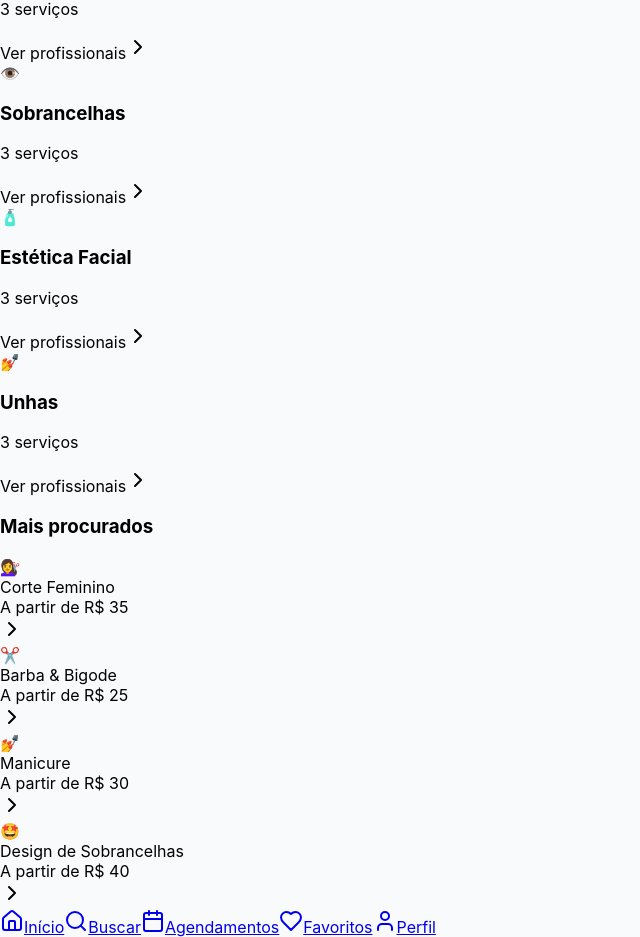
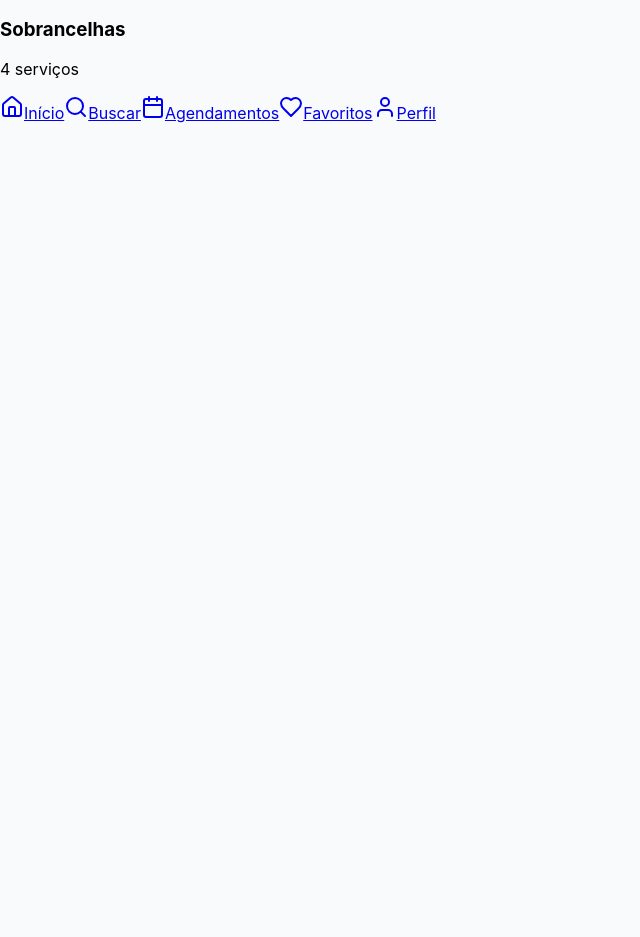
Before and after one commit to Sergioljm/myserve-app, a React (Create React App) app: page / in a window 1280 px wide. Shown: the part 876-1813 px from the top of the page, without its empty margins (0-640 px from the left). After the commit the page ends 999 px from the top, so only its background shows below. Built offline with nearby package versions, Linux system fonts and the light colour scheme; the HTML template or start-up script is replaced by a standard one.

Commit message:
Update Home.jsx

```diff
--- a/src/pages/Home.jsx
+++ b/src/pages/Home.jsx
@@ -3,54 +3,84 @@ import { useNavigate } from 'react-router-dom';
 import { Button } from '../components/ui/button';
 import { Input } from '../components/ui/input';
 import { MapPin, Search, ChevronRight } from 'lucide-react';
-import { serviceCategories } from '../data/mockData';
 
 const Home = () => {
   const navigate = useNavigate();
 
+  const serviceCategories = [
+    {
+      id: 1,
+      name: 'Cabelo',
+      icon: '✂️',
+      services: 6,
+      color: 'bg-gradient-to-br from-pink-400 to-pink-500'
+    },
+    {
+      id: 2,
+      name: 'Barbearia',
+      icon: '💈',
+      services: 5,
+      color: 'bg-gradient-to-br from-blue-400 to-blue-500'
+    },
+    {
+      id: 3,
+      name: 'Maquiagem',
+      icon: '💄',
+      services: 4,
+      color: 'bg-gradient-to-br from-purple-400 to-purple-500'
+    },
+    {
+      id: 4,
+      name: 'Sobrancelhas',
+      icon: '👁️',
+      services: 4,
+      color: 'bg-gradient-to-br from-orange-400 to-orange-500'
+    }
+  ];
+
   return (
-    <div className="bg-white min-h-full">
+    <div className="bg-gray-50 min-h-full">
       {/* Hero Section */}
-      <div className="px-4 py-6 bg-gradient-to-br from-pink-50 to-violet-50">
+      <div className="px-4 py-6 bg-white">
         {/* Location */}
-        <div className="flex items-center mb-4 text-gray-600">
+        <div className="flex items-center justify-center mb-6 text-gray-600">
           <MapPin className="h-4 w-4 mr-1" />
           <span className="text-sm">São Paulo, SP</span>
         </div>
 
         {/* Greeting */}
-        <div className="mb-6">
-          <h1 className="text-2xl font-bold text-gray-900 mb-2">
+        <div className="text-center mb-6">
+          <h1 className="text-3xl font-bold text-gray-900 mb-3">
             Olá! 👋
           </h1>
-          <p className="text-gray-600 text-base">
+          <p className="text-gray-500 text-base">
             Que serviço você está procurando hoje?
           </p>
         </div>
 
         {/* Search */}
-        <div className="relative mb-6">
-          <Search className="absolute left-3 top-1/2 transform -translate-y-1/2 text-gray-400 h-5 w-5" />
+        <div className="relative mb-8 max-w-sm mx-auto">
+          <Search className="absolute left-4 top-1/2 transform -translate-y-1/2 text-gray-400 h-5 w-5" />
           <Input
             placeholder="Cabelo, barba, manicure..."
-            className="pl-12 h-12 text-base bg-white border-0 shadow-sm rounded-xl"
+            className="pl-12 h-14 text-base bg-gray-50 border-0 rounded-2xl text-center"
             onClick={() => navigate('/services')}
           />
         </div>
 
         {/* Stats */}
-        <div className="grid grid-cols-3 gap-4">
-          <div className="bg-white/70 backdrop-blur rounded-xl p-4 text-center shadow-sm">
-            <div className="text-xl font-bold text-gray-900">2.500+</div>
-            <div className="text-xs text-gray-600">Profissionais</div>
+        <div className="grid grid-cols-3 gap-4 mb-8">
+          <div className="text-center">
+            <div className="text-2xl font-bold text-gray-900">2.500+</div>
+            <div className="text-sm text-gray-500">Profissionais</div>
           </div>
-          <div className="bg-white/70 backdrop-blur rounded-xl p-4 text-center shadow-sm">
-            <div className="text-xl font-bold text-gray-900">4.8⭐</div>
-            <div className="text-xs text-gray-600">Avaliação</div>
+          <div className="text-center">
+            <div className="text-2xl font-bold text-gray-900">4.8 ⭐</div>
+            <div className="text-sm text-gray-500">Avaliação</div>
           </div>
-          <div className="bg-white/70 backdrop-blur rounded-xl p-4 text-center shadow-sm">
-            <div className="text-xl font-bold text-gray-900">15k+</div>
-            <div className="text-xs text-gray-600">Agendamentos</div>
+          <div className="text-center">
+            <div className="text-2xl font-bold text-gray-900">15k+</div>
+            <div className="text-sm text-gray-500">Agendamentos</div>
           </div>
         </div>
       </div>
@@ -59,65 +89,31 @@ const Home = () => {
       <div className="px-4 py-6 bg-white">
         <div className="flex items-center justify-between mb-6">
           <h2 className="text-xl font-bold text-gray-900">Categorias</h2>
-          <Button variant="ghost" size="sm" className="text-pink-600 -mr-2">
+          <Button variant="ghost" size="sm" className="text-pink-500 font-medium">
             Ver todas
             <ChevronRight className="h-4 w-4 ml-1" />
           </Button>
         </div>
 
-        {/* Categories Grid - IGUAL AO PREVIEW */}
+        {/* Categories Grid - 2x2 igual ao preview */}
         <div className="grid grid-cols-2 gap-4">
-          {serviceCategories.slice(0, 6).map((category) => (
+          {serviceCategories.map((category) => (
             <div
               key={category.id}
               onClick={() => navigate('/services')}
-              className="bg-white rounded-2xl p-4 shadow-lg border border-gray-100 active:scale-95 transition-all duration-150 hover:shadow-xl"
+              className="bg-white rounded-2xl p-6 shadow-sm border border-gray-100 active:scale-95 transition-all duration-150"
             >
-              <div className={`w-12 h-12 bg-gradient-to-br ${category.color} rounded-xl flex items-center justify-center mb-3 shadow-md`}>
+              <div className={`w-14 h-14 ${category.color} rounded-2xl flex items-center justify-center mb-4 shadow-sm`}>
                 <span className="text-xl text-white">{category.icon}</span>
               </div>
-              <h3 className="font-semibold text-base text-gray-900 mb-1">
+              <h3 className="font-semibold text-lg text-gray-900 mb-1">
                 {category.name}
               </h3>
               <p className="text-sm text-gray-500">
-                {category.services.length} serviços
+                {category.services} serviços
               </p>
-              <div className="mt-2 flex items-center text-xs text-pink-600 font-medium">
-                Ver profissionais
-                <ChevronRight className="h-3 w-3 ml-1" />
-              </div>
             </div>
           ))}
-        </div>
-
-        {/* Popular Services */}
-        <div className="mt-8">
-          <h3 className="text-lg font-semibold text-gray-900 mb-4">Mais procurados</h3>
-          <div className="space-y-3">
-            {[
-              { name: 'Corte Feminino', price: 'A partir de R$ 35', category: '💇‍♀️' },
-              { name: 'Barba & Bigode', price: 'A partir de R$ 25', category: '✂️' },
-              { name: 'Manicure', price: 'A partir de R$ 30', category: '💅' },
-              { name: 'Design de Sobrancelhas', price: 'A partir de R$ 40', category: '🤩' }
-            ].map((service, index) => (
-              <div
-                key={index}
-                className="flex items-center justify-between p-4 bg-white rounded-xl shadow-sm border border-gray-100 active:bg-gray-50 transition-colors"
-                onClick={() => navigate('/services', { state: { searchTerm: service.name } })}
-              >
-                <div className="flex items-center space-x-3">
-                  <div className="w-12 h-12 bg-gradient-to-br from-gray-100 to-gray-200 rounded-xl flex items-center justify-center shadow-sm">
-                    <span className="text-lg">{service.category}</span>
-                  </div>
-                  <div>
-                    <div className="font-medium text-gray-900">{service.name}</div>
-                    <div className="text-sm text-gray-500">{service.price}</div>
-                  </div>
-                </div>
-                <ChevronRight className="h-5 w-5 text-gray-400" />
-              </div>
-            ))}
-          </div>
         </div>
       </div>
     </div>
```
